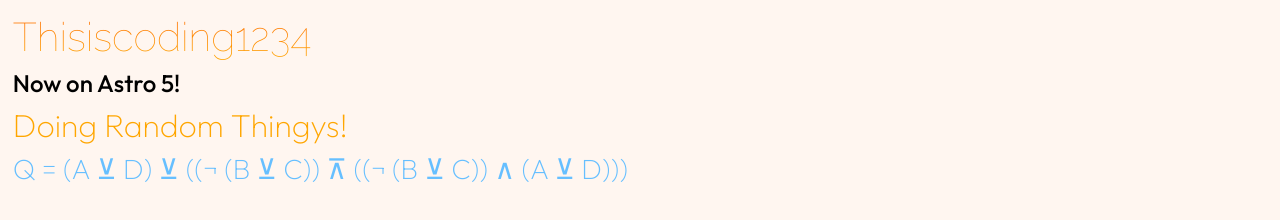
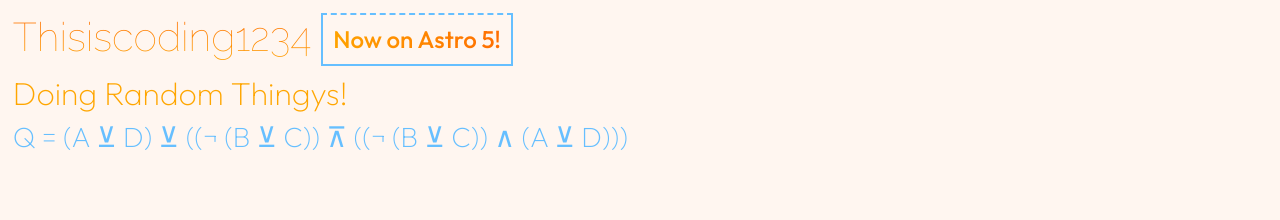
Before and after one commit to thisiscoding1234/thisiscoding1234.github.io, an Astro site: page / in a window 1280 px wide. Shown: the part 62-282 px from the top of the page. Built offline with nearby package versions, Linux system fonts and the light colour scheme; Astro itself is replaced by a stand-in of ours; a web font is replaced by a local one.

Commit message:
Now with styled messages!

```diff
--- a/src/pages/index.astro
+++ b/src/pages/index.astro
@@ -11,17 +11,16 @@
     </p>
     <![endif]-->
         <div class="content">
-            <h1 id="title">Thisiscoding1234 <h4 id="splash">Now on Astro 5!</h4></h1>
+            <div id="titlecontainer">
+            <h1 id="title">Thisiscoding1234</h1> <h4 id="splash">Oops, an Error!</h4></div>
             <h2 id="subtitle">Doing Random Thingys!</h2>
             <h3 id="subtitle">
                 Q = (A ⊻ D) ⊻ ((¬ (B ⊻ C)) ⊼ ((¬ (B ⊻ C)) ∧ (A ⊻ D)))
             </h3>
         </div>
         <script>
-import ModeButton from "../components/ModeButton.astro";
-
             const s = document.getElementById("splash");
-            const messages = ["Now on Astro 5!", "It's Boolean!", "I have no idea!", "Just an existential crisis!"]
+            const messages = ["Now on Astro 5!", "It's Boolean!", "I have no idea!", "Just an existential crisis!", "Now with silly messages!", "This is Coding!", "One, Two Three, Four!"]
             const r = Math.floor(Math.random() * messages.length)
             s.innerText = messages[r]
         </script>
--- a/src/styles/global.css
+++ b/src/styles/global.css
@@ -73,6 +73,22 @@
 
 #subtitle {
     animation: weight2 10s cubic-bezier(0.46, 0.03, 0.52, 0.96) 1s;
+}
+
+#titlecontainer{
+    display: flex;
+    flex-direction: row;
+}
+
+#splash{
+    animation: rotate 2s cubic-bezier(0.46, 0.03, 0.52, 0.96) 1s infinite;
+    background-image: linear-gradient(270deg, var(--primary), var(--secondary) 100%);
+    -webkit-background-clip: text;
+    background-clip: text;
+    -webkit-text-fill-color: rgba(0, 0, 0, 0);
+    border: var(--accent) 2.5px;
+    border-style: dashed double solid;
+    padding: 10px;
 }
 
 h2 {
@@ -188,3 +204,18 @@
         transform: scale(1) translateY(0%) translateX(0%);
     }
 }
+
+@keyframes rotate {
+    0%{
+        transform:translateX(10px);
+    }
+
+    50%{
+        transform:translateX(50px);
+
+    }
+
+    100%{
+        transform:translateX(10px);
+    }
+}
```
